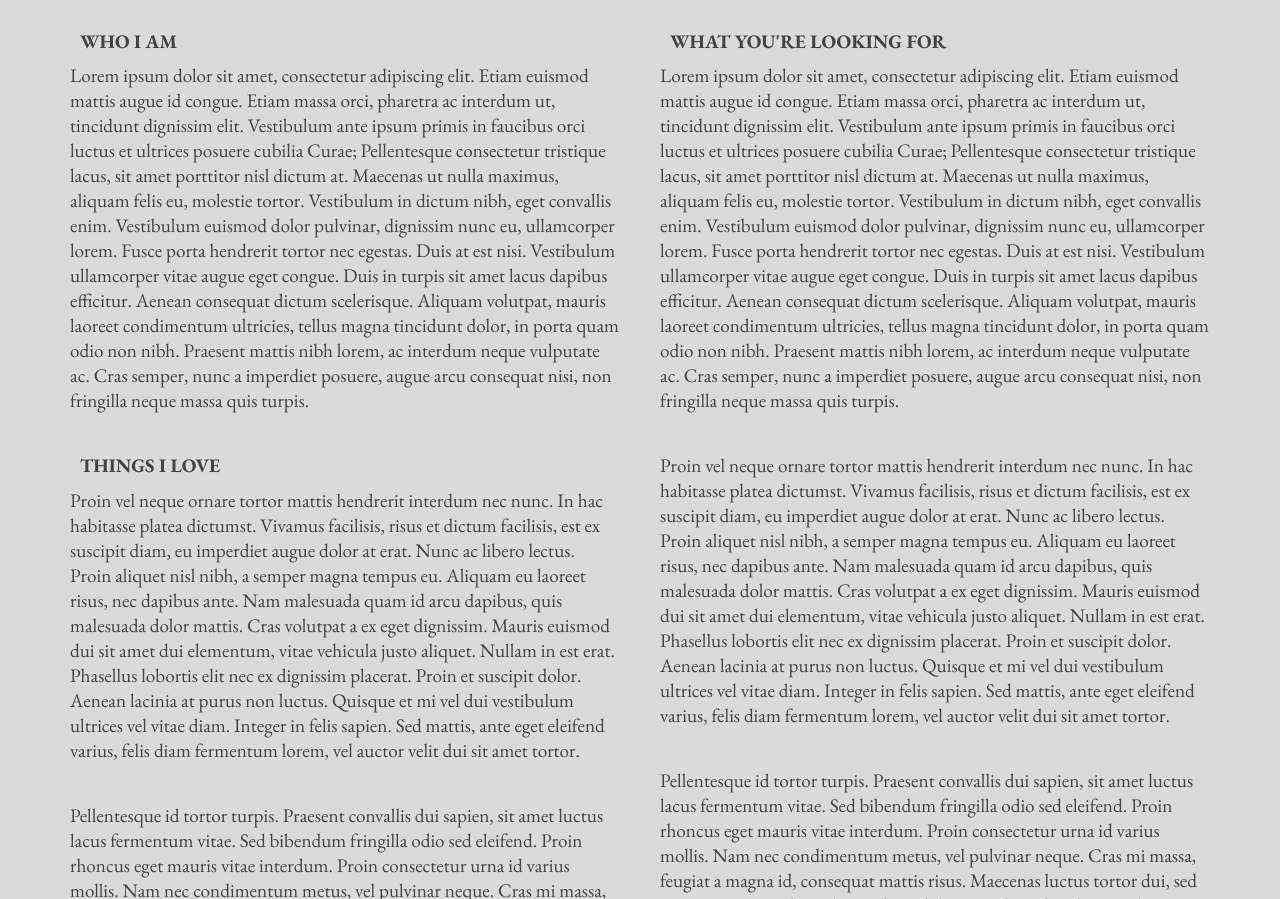
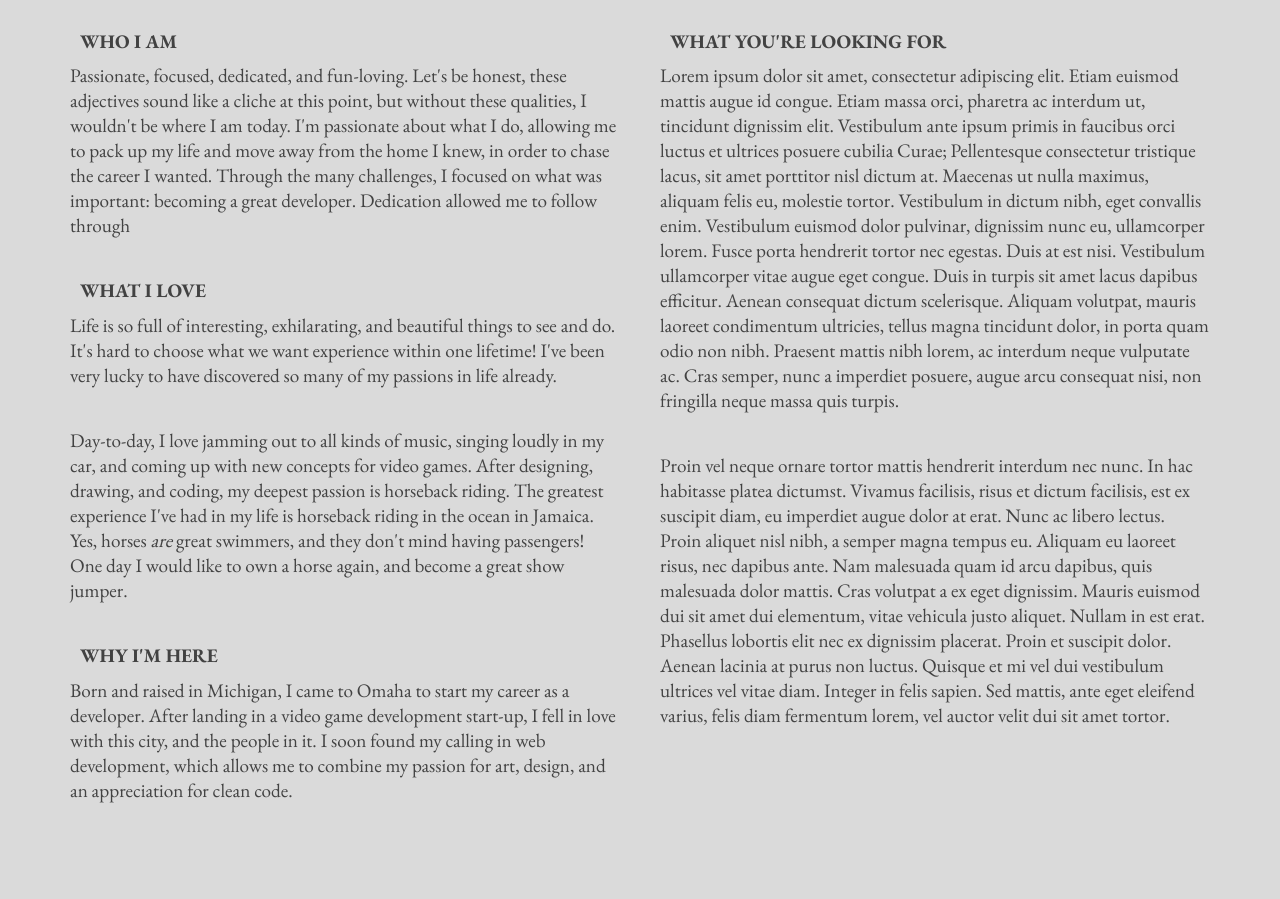
Before and after one commit to crestinglight/PCLRS, a plain HTML site: page index.html in a window 1280 px wide. Shown: the part 908-1807 px from the top of the page. Drawn offline with nearby package versions, Linux system fonts and the light colour scheme.

Commit message:
Added a few more paragraphs.

```diff
--- a/index.html
+++ b/index.html
@@ -39,16 +39,18 @@
 				<h1>Let's Talk About Me</h1>
 
 				<h2>Who I Am</h2>
-				<p>Lorem ipsum dolor sit amet, consectetur adipiscing elit. Etiam euismod mattis augue id congue. Etiam massa orci, pharetra ac interdum ut, tincidunt dignissim elit. Vestibulum ante ipsum primis in faucibus orci luctus et ultrices posuere cubilia Curae; Pellentesque consectetur tristique lacus, sit amet porttitor nisl dictum at. Maecenas ut nulla maximus, aliquam felis eu, molestie tortor. Vestibulum in dictum nibh, eget convallis enim. Vestibulum euismod dolor pulvinar, dignissim nunc eu, ullamcorper lorem. Fusce porta hendrerit tortor nec egestas. Duis at est nisi. Vestibulum ullamcorper vitae augue eget congue. Duis in turpis sit amet lacus dapibus efficitur. Aenean consequat dictum scelerisque. Aliquam volutpat, mauris laoreet condimentum ultricies, tellus magna tincidunt dolor, in porta quam odio non nibh. Praesent mattis nibh lorem, ac interdum neque vulputate ac. Cras semper, nunc a imperdiet posuere, augue arcu consequat nisi, non fringilla neque massa quis turpis.</p>
 
-				<h2>Things I love</h2>
-				<p>Proin vel neque ornare tortor mattis hendrerit interdum nec nunc. In hac habitasse platea dictumst. Vivamus facilisis, risus et dictum facilisis, est ex suscipit diam, eu imperdiet augue dolor at erat. Nunc ac libero lectus. Proin aliquet nisl nibh, a semper magna tempus eu. Aliquam eu laoreet risus, nec dapibus ante. Nam malesuada quam id arcu dapibus, quis malesuada dolor mattis. Cras volutpat a ex eget dignissim. Mauris euismod dui sit amet dui elementum, vitae vehicula justo aliquet. Nullam in est erat. Phasellus lobortis elit nec ex dignissim placerat. Proin et suscipit dolor. Aenean lacinia at purus non luctus. Quisque et mi vel dui vestibulum ultrices vel vitae diam. Integer in felis sapien. Sed mattis, ante eget eleifend varius, felis diam fermentum lorem, vel auctor velit dui sit amet tortor.</p>
+				<p>Passionate, focused, dedicated, and fun-loving. Let's be honest, these adjectives sound like a cliche at this point, but without these qualities, I wouldn't be where I am today. I'm passionate about what I do, allowing me to pack up my life and move away from the home I knew, in order to chase the career I wanted. Through the many challenges, I focused on what was important: becoming a great developer. Dedication allowed me to follow through</p>
 
-				<p>Pellentesque id tortor turpis. Praesent convallis dui sapien, sit amet luctus lacus fermentum vitae. Sed bibendum fringilla odio sed eleifend. Proin rhoncus eget mauris vitae interdum. Proin consectetur urna id varius mollis. Nam nec condimentum metus, vel pulvinar neque. Cras mi massa, feugiat a magna id, consequat mattis risus. Maecenas luctus tortor dui, sed rutrum est imperdiet vel. Curabitur lobortis, odio at hendrerit scelerisque, quam augue rhoncus lorem, a gravida tellus risus vel mauris. Ut sed ligula vitae elit ullamcorper ornare id a neque. Vivamus ac elementum nisi. Fusce dapibus elit vel turpis viverra, sit amet venenatis erat sodales. Phasellus a ipsum ac nunc hendrerit blandit. Sed ante diam, vestibulum ut turpis dapibus, faucibus sodales mi. Nam varius consectetur turpis, sed hendrerit nunc vehicula sed. Sed sollicitudin, nibh ut vestibulum porta, nibh metus ullamcorper metus, et imperdiet purus diam sed nibh.</p>
+				<h2>What I Love</h2>
 
-				<p>Donec sodales dui libero, quis tincidunt nibh molestie vel. Sed tincidunt tortor nunc, nec sodales turpis malesuada ut. Suspendisse blandit nisi justo, a iaculis libero pellentesque eget. Donec vitae enim a libero dictum pellentesque. Suspendisse nec sapien nec lectus molestie cursus et a elit. Donec nec placerat massa. Proin semper scelerisque augue, vitae blandit tellus hendrerit nec. Mauris fringilla facilisis finibus. Praesent egestas mauris erat, ac finibus erat eleifend in. Aenean iaculis felis dignissim metus ultrices, vitae elementum lectus molestie. Suspendisse eros mi, venenatis sed metus in, tempus malesuada metus. Vestibulum id fringilla leo, vitae commodo ex. Donec congue arcu in lobortis ornare. Morbi viverra ut orci sit amet lobortis.</p>
+				<p>Life is so full of interesting, exhilarating, and beautiful things to see and do. It's hard to choose what we want experience within one lifetime! I've been very lucky to have discovered so many of my passions in life already.</p>
 
-				<p>Aliquam sit amet quam non sem vulputate iaculis. Vivamus sagittis tincidunt sem, a molestie diam convallis id. In ut faucibus dolor, non pulvinar turpis. Maecenas aliquet ipsum et turpis viverra, vitae tincidunt purus aliquet. Fusce in ante est. Donec dignissim lobortis ultrices. Sed vel sapien tortor. Nulla placerat nibh dictum, aliquam urna et, fermentum sem. Quisque eleifend sodales neque ac faucibus. Praesent eget tincidunt massa, non laoreet ex. Donec convallis quis urna sed luctus.</p>
+				<p>Day-to-day, I love jamming out to all kinds of music, singing loudly in my car, and coming up with new concepts for video games. After designing, drawing, and coding, my deepest passion is horseback riding. The greatest experience I've had in my life is horseback riding in the ocean in Jamaica. Yes, horses <em>are</em> great swimmers, and they don't mind having passengers! One day I would like to own a horse again, and become a great show jumper.</p>
+
+				<h2>Why I'm Here</h2>
+
+				<p>Born and raised in Michigan, I came to Omaha to start my career as a developer. After landing in a video game development start-up, I fell in love with this city, and the people in it. I soon found my calling in web development, which allows me to combine my passion for art, design, and an appreciation for clean code.</p>
 			</div>
 
 			<div class="columnRight">
@@ -59,12 +61,6 @@
 				<p>Lorem ipsum dolor sit amet, consectetur adipiscing elit. Etiam euismod mattis augue id congue. Etiam massa orci, pharetra ac interdum ut, tincidunt dignissim elit. Vestibulum ante ipsum primis in faucibus orci luctus et ultrices posuere cubilia Curae; Pellentesque consectetur tristique lacus, sit amet porttitor nisl dictum at. Maecenas ut nulla maximus, aliquam felis eu, molestie tortor. Vestibulum in dictum nibh, eget convallis enim. Vestibulum euismod dolor pulvinar, dignissim nunc eu, ullamcorper lorem. Fusce porta hendrerit tortor nec egestas. Duis at est nisi. Vestibulum ullamcorper vitae augue eget congue. Duis in turpis sit amet lacus dapibus efficitur. Aenean consequat dictum scelerisque. Aliquam volutpat, mauris laoreet condimentum ultricies, tellus magna tincidunt dolor, in porta quam odio non nibh. Praesent mattis nibh lorem, ac interdum neque vulputate ac. Cras semper, nunc a imperdiet posuere, augue arcu consequat nisi, non fringilla neque massa quis turpis.</p>
 
 				<p>Proin vel neque ornare tortor mattis hendrerit interdum nec nunc. In hac habitasse platea dictumst. Vivamus facilisis, risus et dictum facilisis, est ex suscipit diam, eu imperdiet augue dolor at erat. Nunc ac libero lectus. Proin aliquet nisl nibh, a semper magna tempus eu. Aliquam eu laoreet risus, nec dapibus ante. Nam malesuada quam id arcu dapibus, quis malesuada dolor mattis. Cras volutpat a ex eget dignissim. Mauris euismod dui sit amet dui elementum, vitae vehicula justo aliquet. Nullam in est erat. Phasellus lobortis elit nec ex dignissim placerat. Proin et suscipit dolor. Aenean lacinia at purus non luctus. Quisque et mi vel dui vestibulum ultrices vel vitae diam. Integer in felis sapien. Sed mattis, ante eget eleifend varius, felis diam fermentum lorem, vel auctor velit dui sit amet tortor.</p>
-
-				<p>Pellentesque id tortor turpis. Praesent convallis dui sapien, sit amet luctus lacus fermentum vitae. Sed bibendum fringilla odio sed eleifend. Proin rhoncus eget mauris vitae interdum. Proin consectetur urna id varius mollis. Nam nec condimentum metus, vel pulvinar neque. Cras mi massa, feugiat a magna id, consequat mattis risus. Maecenas luctus tortor dui, sed rutrum est imperdiet vel. Curabitur lobortis, odio at hendrerit scelerisque, quam augue rhoncus lorem, a gravida tellus risus vel mauris. Ut sed ligula vitae elit ullamcorper ornare id a neque. Vivamus ac elementum nisi. Fusce dapibus elit vel turpis viverra, sit amet venenatis erat sodales. Phasellus a ipsum ac nunc hendrerit blandit. Sed ante diam, vestibulum ut turpis dapibus, faucibus sodales mi. Nam varius consectetur turpis, sed hendrerit nunc vehicula sed. Sed sollicitudin, nibh ut vestibulum porta, nibh metus ullamcorper metus, et imperdiet purus diam sed nibh.</p>
-
-				<p>Donec sodales dui libero, quis tincidunt nibh molestie vel. Sed tincidunt tortor nunc, nec sodales turpis malesuada ut. Suspendisse blandit nisi justo, a iaculis libero pellentesque eget. Donec vitae enim a libero dictum pellentesque. Suspendisse nec sapien nec lectus molestie cursus et a elit. Donec nec placerat massa. Proin semper scelerisque augue, vitae blandit tellus hendrerit nec. Mauris fringilla facilisis finibus. Praesent egestas mauris erat, ac finibus erat eleifend in. Aenean iaculis felis dignissim metus ultrices, vitae elementum lectus molestie. Suspendisse eros mi, venenatis sed metus in, tempus malesuada metus. Vestibulum id fringilla leo, vitae commodo ex. Donec congue arcu in lobortis ornare. Morbi viverra ut orci sit amet lobortis.</p>
-
-				<p>Aliquam sit amet quam non sem vulputate iaculis. Vivamus sagittis tincidunt sem, a molestie diam convallis id. In ut faucibus dolor, non pulvinar turpis. Maecenas aliquet ipsum et turpis viverra, vitae tincidunt purus aliquet. Fusce in ante est. Donec dignissim lobortis ultrices. Sed vel sapien tortor. Nulla placerat nibh dictum, aliquam urna et, fermentum sem. Quisque eleifend sodales neque ac faucibus. Praesent eget tincidunt massa, non laoreet ex. Donec convallis quis urna sed luctus.</p>
 			</div>
 		</div>
 
```
